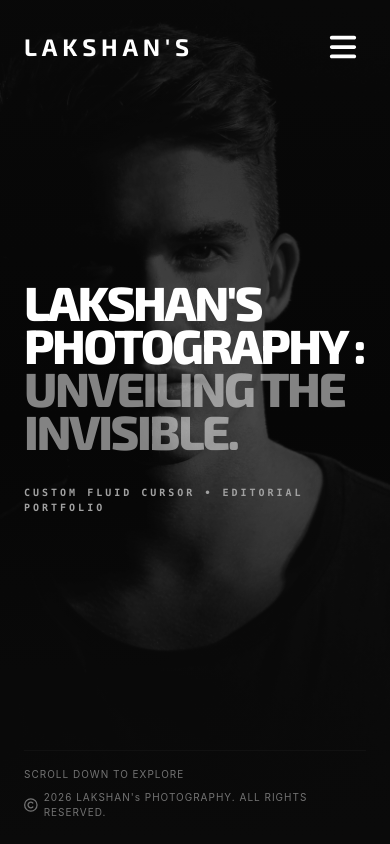
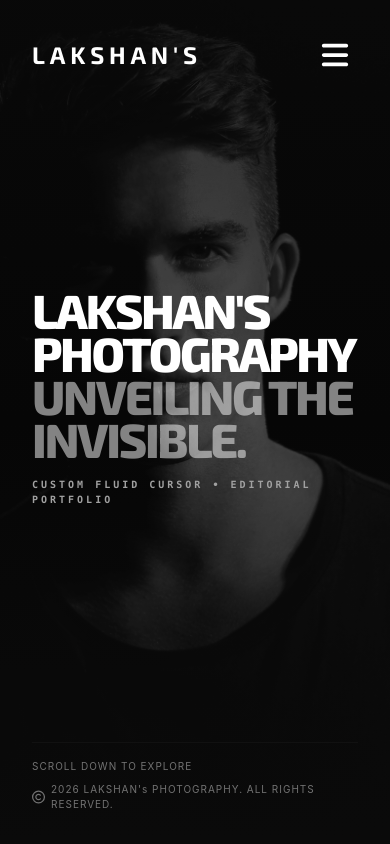
Before and after one commit to lakshan-beast/Photography-website, a React (Vite) app: page / in a window 390 px wide. Shown: the top 844 px of the page. Built offline with nearby package versions, Linux system fonts and the light colour scheme.

Commit message:
style: adjust padding and spacing in Hero component for improved layout

```diff
--- a/src/components/Hero.jsx
+++ b/src/components/Hero.jsx
@@ -30,7 +30,7 @@ export default function Hero() {
   };
 
   return (
-    <section className="relative w-full min-h-screen bg-neutral-950 text-white flex flex-col justify-between p-6 md:p-12 overflow-hidden font-sans">
+    <section className="relative w-full min-h-screen bg-neutral-950 text-white flex flex-col justify-between p-8 md:p-12 overflow-hidden font-sans">
       {/* Background Image with Framer Motion Scale-In Animation */}
       <motion.div
         initial={{ scale: 1.05, opacity: 0 }}
@@ -140,12 +140,12 @@ export default function Hero() {
           variants={containerVariants}
           initial="hidden"
           animate="visible"
-          className="max-w-4xl space-y-8">
+          className="max-w-4xl space-y-4">
           <motion.h1
             variants={itemVariants}
             className="text-5xl sm:text-6xl md:text-[5.5rem] font-extrabold uppercase tracking-tighter leading-[0.9] text-white">
             LAKSHAN'S <br />
-            PHOTOGRAPHY : <br />
+            PHOTOGRAPHY <br />
             <span className="text-white/50">UNVEILING THE INVISIBLE.</span>
           </motion.h1>
 
```
